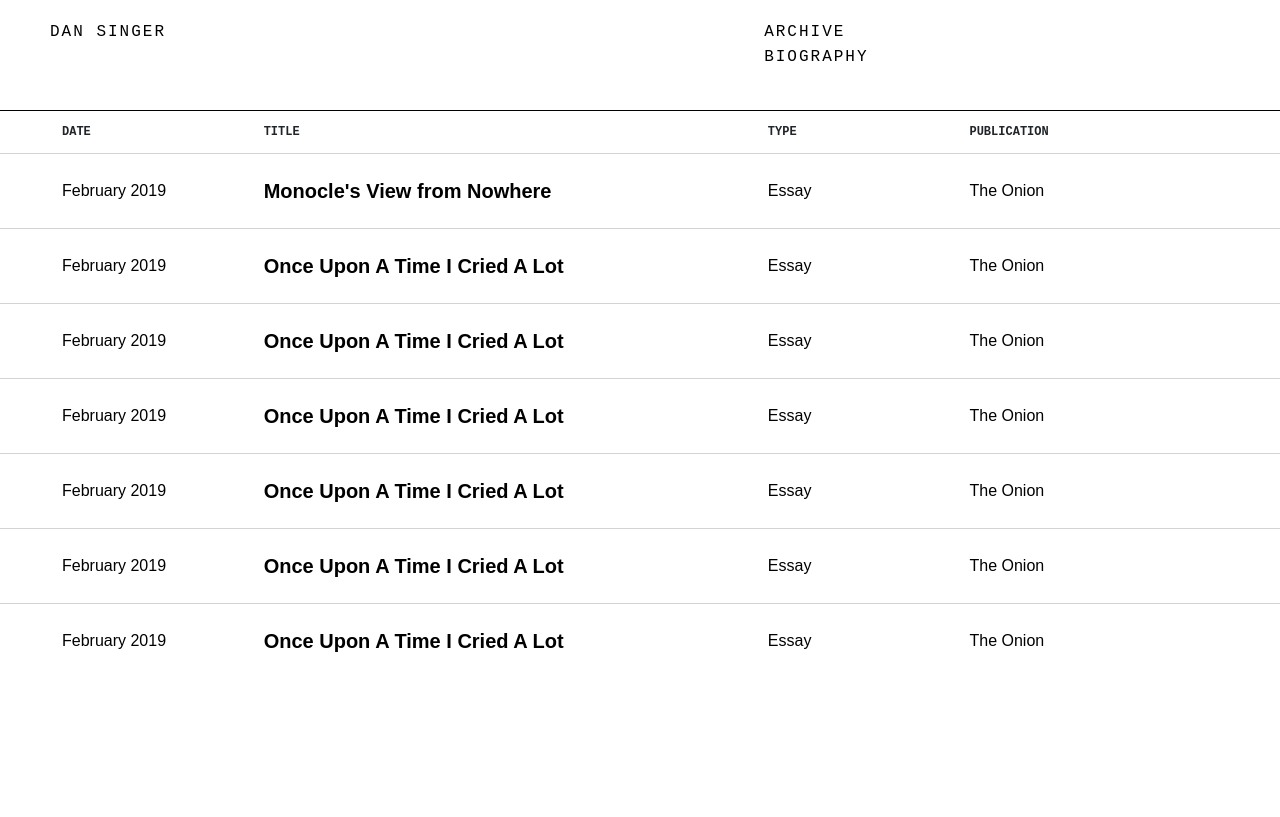
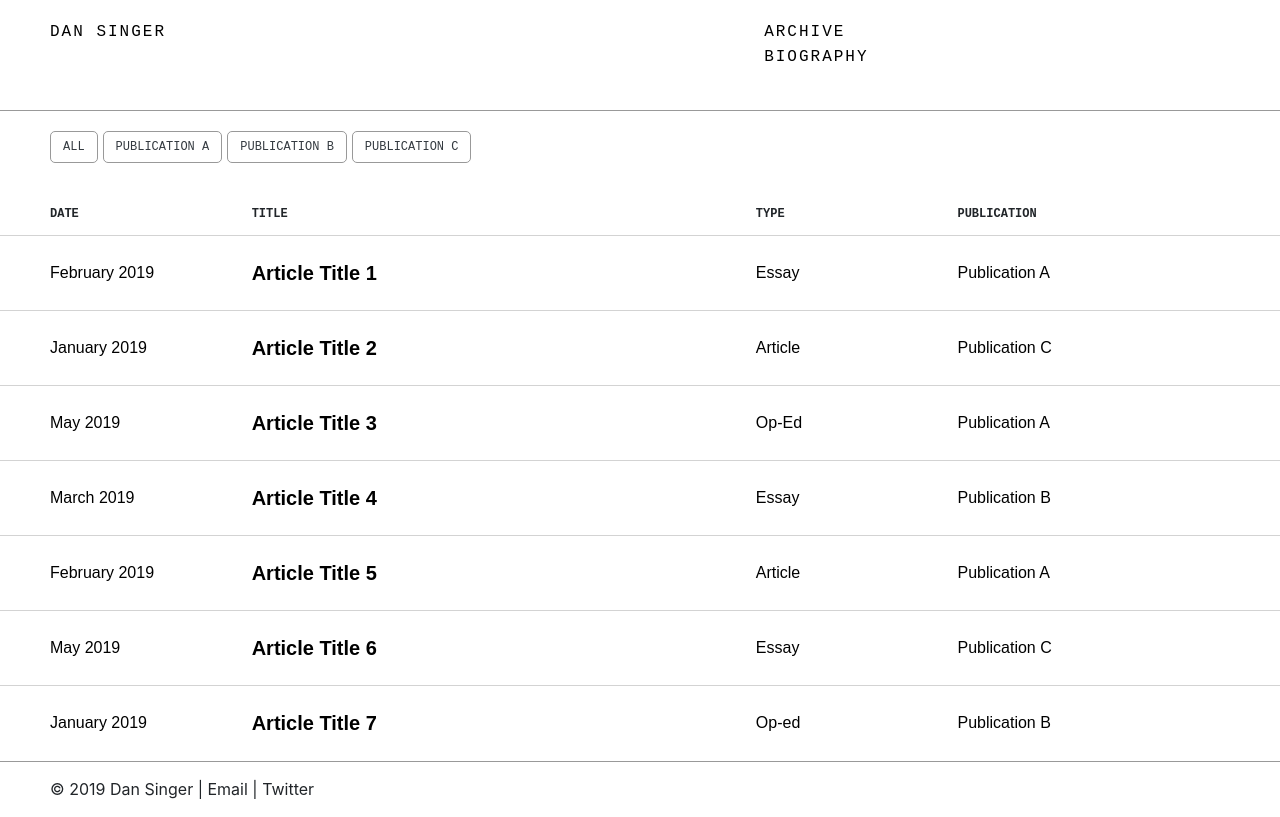
Before and after one commit to kyliesanderson/dansinger, a React (Create React App) app: page /archive in a window 1280 px wide. Built offline with nearby package versions, Linux system fonts and the light colour scheme.

Commit message:
added footer, styled filtering buttons

```diff
--- a/src/App.css
+++ b/src/App.css
@@ -1,6 +1,6 @@
 .header {
    padding: 20px 70px 40px 50px;
-   border-bottom: 0.5px black solid;
+   border-bottom: 1px #999999 solid;
 }
 
 .header-link {
@@ -61,7 +61,6 @@
 .archive-table{
    padding-left: 50px;
    padding-right: 50px;
-   width: 100%;
 }
 
 .archive-table-header {
@@ -117,9 +116,56 @@
    background: lightgrey;
 }
 
+.table thead th {
+   padding-left: 0px;
+}
+
+.table td {
+   padding-left: 0px;
+}
+
 .home-table-title{
    font-family: 'Arimo', Helvetica, Arial, sans-serif;
    font-size: 26px;
    font-weight: 700;
    line-height: 30px;
 }
+
+.filter-group {
+   margin-left: 50px;
+   margin-top: 20px;
+   margin-bottom: 30px;
+}
+
+.filter-button {
+   font-family: 'Space Mono', monospace;
+   text-transform: uppercase;
+   font-size: 12px;
+   margin-right: 5px;
+   border-radius: 5px;
+   border: 1px #999999 solid;
+}
+
+.filter-button:hover {
+   background: lightgrey;
+   border-color: lightgrey;
+   color: black;
+}
+
+.filter-button:active{
+   background: lightgrey !important;
+   color: black !important;
+   box-shadow: none !important;
+   border-color: lightgrey !important;
+}
+
+.filter-button:focus {
+   box-shadow: none;
+}
+
+.footer{
+   padding-left: 50px;
+   border-top: 1px #999999 solid;
+   padding-top: 15px;
+   margin-top: -15px;
+}
--- a/src/App.js
+++ b/src/App.js
@@ -8,6 +8,7 @@ import Bio from './Bio.js';
 import Archive from './Archive.js';
 import Home from './Home.js';
 import Header from './Header.js';
+import Footer from './Footer.js';
 
 class App extends Component{
    render(){
@@ -16,6 +17,7 @@ class App extends Component{
             <Route path="/archive" component={Archive} />
             <Route path="/bio" component={Bio} />
             <Route exact path="/" component={Home} />
+            <Footer />
          </div>
       );
    }
--- a/src/Bio.js
+++ b/src/Bio.js
@@ -7,7 +7,6 @@ class Bio extends Component {
       return(
          <div>
             <Header page="bio" />
-            <p>bio goes here</p>
          </div>
       );
    }
--- /dev/null
+++ b/src/Footer.js
@@ -0,0 +1,17 @@
+import React, {Component} from 'react';
+
+class Footer extends Component {
+   constructor(props){
+      super(props);
+   }
+
+   render(){
+      return (
+         <div className="footer">
+            <p className="footer-text">&copy; 2019 Dan Singer | Email | Twitter </p>
+         </div>
+      );
+   }
+}
+
+export default Footer;
--- a/src/Home.js
+++ b/src/Home.js
@@ -1,7 +1,6 @@
 import React, {Component} from 'react';
 import ArticleTable from './Table.js';
 import Header from './Header.js';
-
 
 
 class Home extends Component {
--- a/src/Table.js
+++ b/src/Table.js
@@ -1,5 +1,5 @@
 import React, {Component} from 'react';
-import {Table, Col,Row, Container} from 'react-bootstrap';
+import {Table, Col,Row, Container, Button} from 'react-bootstrap';
 import content from './content.json';
 
 
@@ -8,12 +8,17 @@ class ArticleTable extends Component {
    constructor(props){
       super(props);
 
+      this.state = {
+         articles: content.articles
+      }
+
       this.render = this.render.bind(this);
       this.createHomeBody = this.createHomeBody.bind(this);
       this.createArchiveBody = this.createArchiveBody.bind(this);
       this.createHomeRow = this.createHomeRow.bind(this);
       this.createArchiveRow = this.createArchiveRow.bind(this);
-
+      this.createButton = this.createButton.bind(this);
+      this.createButtons = this.createButtons.bind(this);
    }
 
    createHomeRow(article){
@@ -63,12 +68,25 @@ class ArticleTable extends Component {
       return articles.map(this.createArchiveRow);
    }
 
+   createButton(publication){
+      return (
+         <Button variant="outline-dark" className="filter-button">{publication}</Button>
+      );
+   }
+
+   createButtons(publications){
+      return publications.map(this.createButton);
+   }
 
    render(){
       var list;
       if(this.props.page == "archive"){
-         list = content.articles.slice(0, 7);
+         list = this.state.articles.slice(0, 7);
          return (
+            <div>
+               <div className="filter-group">
+                  {this.createButtons(content.publications)}
+               </div>
                <Table borderless className="archive-table">
                   <thead>
                      <Row className="archive-table-header">
@@ -90,14 +108,15 @@ class ArticleTable extends Component {
                      {this.createArchiveBody(list)}
                   </tbody>
                </Table>
+            </div>
          );
       }
       else {
-         list = content.articles.slice(0, 10);
+         list = this.state.articles.slice(0, 10);
          return (
             <Table borderless className="home-table">
                <tbody>
-                  {this.createHomeBody(content.articles)}
+                  {this.createHomeBody(list)}
                </tbody>
             </Table>
          );
--- a/src/content.json
+++ b/src/content.json
@@ -2,80 +2,81 @@
    "shortBio": " is a writer. He writes a lot of things all the time. He is cool. This is his website where you can learn about his work and find an archive of his articles. ",
    "long-bio": "this is a long version of the bio",
    "publications":[
-      "pubA",
-      "pubB",
-      "pubC"
+      "All",
+      "Publication A",
+      "Publication B",
+      "Publication C"
    ],
    "articles": [
       {
          "link": "http://www.google.com",
          "date": "February 2019",
-         "title": "Monocle's View from Nowhere",
+         "title": "Article Title 1",
          "type": "Essay",
-         "publication": "The Onion"
+         "publication": "Publication A"
+      },
+      {
+         "link": "http://www.google.com",
+         "date": "January 2019",
+         "title": "Article Title 2",
+         "type": "Article",
+         "publication": "Publication C"
+      },
+      {
+         "link": "http://www.google.com",
+         "date": "May 2019",
+         "title": "Article Title 3",
+         "type": "Op-Ed",
+         "publication": "Publication A"
+      },
+      {
+         "link": "http://www.google.com",
+         "date": "March 2019",
+         "title": "Article Title 4",
+         "type": "Essay",
+         "publication": "Publication B"
       },
       {
          "link": "http://www.google.com",
          "date": "February 2019",
-         "title": "Once Upon A Time I Cried A Lot",
+         "title": "Article Title 5",
+         "type": "Article",
+         "publication": "Publication A"
+      },
+      {
+         "link": "http://www.google.com",
+         "date": "May 2019",
+         "title": "Article Title 6",
          "type": "Essay",
-         "publication": "The Onion"
+         "publication": "Publication C"
+      },
+      {
+         "link": "http://www.google.com",
+         "date": "January 2019",
+         "title": "Article Title 7",
+         "type": "Op-ed",
+         "publication": "Publication B"
       },
       {
          "link": "http://www.google.com",
          "date": "February 2019",
-         "title": "Once Upon A Time I Cried A Lot",
+         "title": "Article Title 8",
          "type": "Essay",
-         "publication": "The Onion"
+         "publication": "Publication A"
       },
       {
          "link": "http://www.google.com",
-         "date": "February 2019",
-         "title": "Once Upon A Time I Cried A Lot",
-         "type": "Essay",
-         "publication": "The Onion"
+         "date": "April 2019",
+         "title": "Article Title 9",
+         "type": "Article",
+         "publication": "Publication C"
       },
       {
          "link": "http://www.google.com",
-         "date": "February 2019",
-         "title": "Once Upon A Time I Cried A Lot",
+         "date": "March 2019",
+         "title": "Article Title 10",
          "type": "Essay",
-         "publication": "The Onion"
-      },
-      {
-         "link": "http://www.google.com",
-         "date": "February 2019",
-         "title": "Once Upon A Time I Cried A Lot",
-         "type": "Essay",
-         "publication": "The Onion"
-      },
-      {
-         "link": "http://www.google.com",
-         "date": "February 2019",
-         "title": "Once Upon A Time I Cried A Lot",
-         "type": "Essay",
-         "publication": "The Onion"
-      },
-      {
-         "link": "http://www.google.com",
-         "date": "February 2019",
-         "title": "Once Upon A Time I Cried A Lot",
-         "type": "Essay",
-         "publication": "The Onion"
-      },
-      {
-         "link": "http://www.google.com",
-         "date": "February 2019",
-         "title": "Once Upon A Time I Cried A Lot",
-         "type": "Essay",
-         "publication": "The Onion"
-      },
-      {
-         "link": "http://www.google.com",
-         "date": "February 2019",
-         "title": "Once Upon A Time I Cried A Lot",
-         "type": "Essay",
-         "publication": "The Onion"
+         "publication": "Publication B"
       }
    ]
 }
```
Lines whose indentation alone changed are shown as unchanged.
